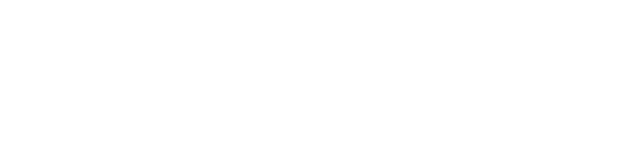
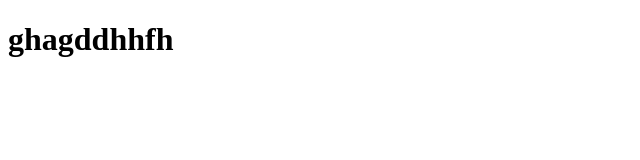
Before and after one commit to anajuliabarbalho/PROJETO, a plain HTML site: page index.html in a window 1280 px wide. Shown: the whole page, without its empty margins (0-640 px from the left). Drawn offline with Linux system fonts and the light colour scheme.

Commit message:
Add files via upload

```diff
--- a/index.html
+++ b/index.html
@@ -6,6 +6,6 @@
     <title>Document</title>
 </head>
 <body>
-
+<h1>ghagddhhfh</h1>
 </body>
 </html>
```
